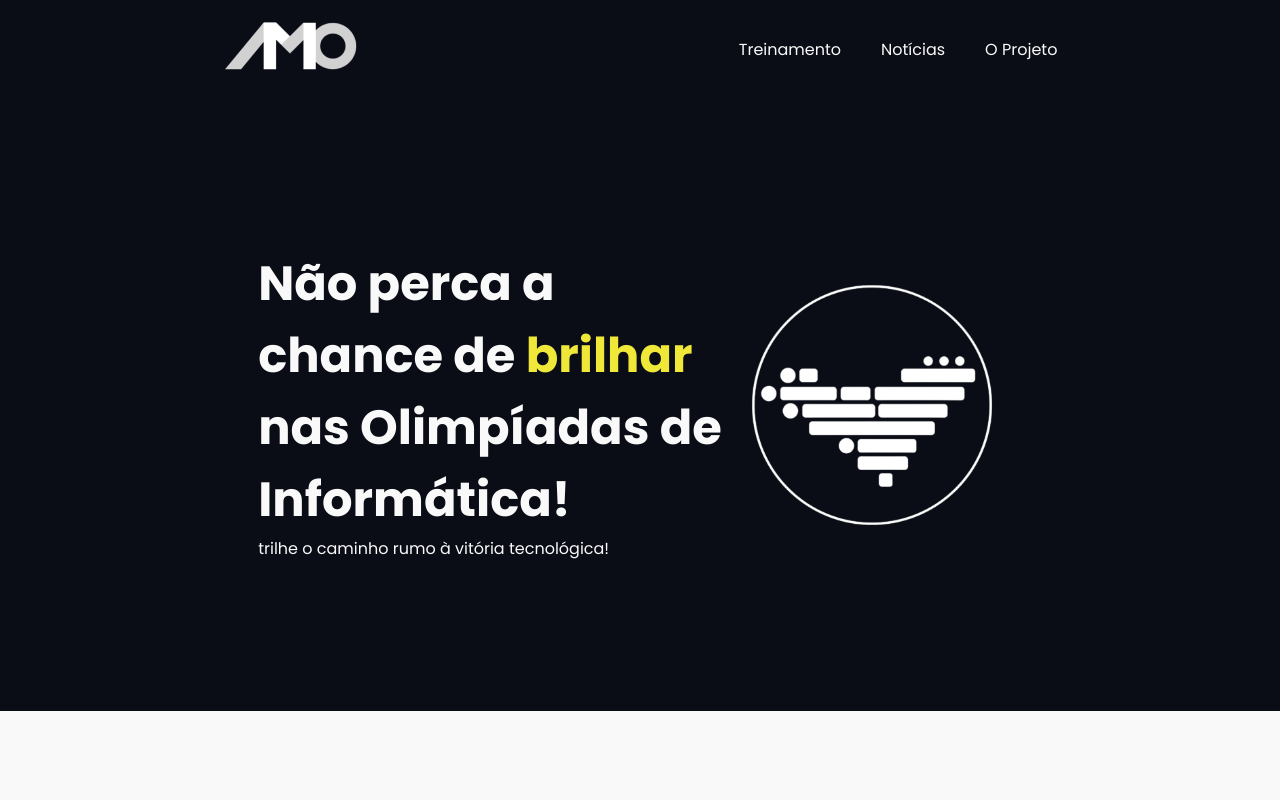
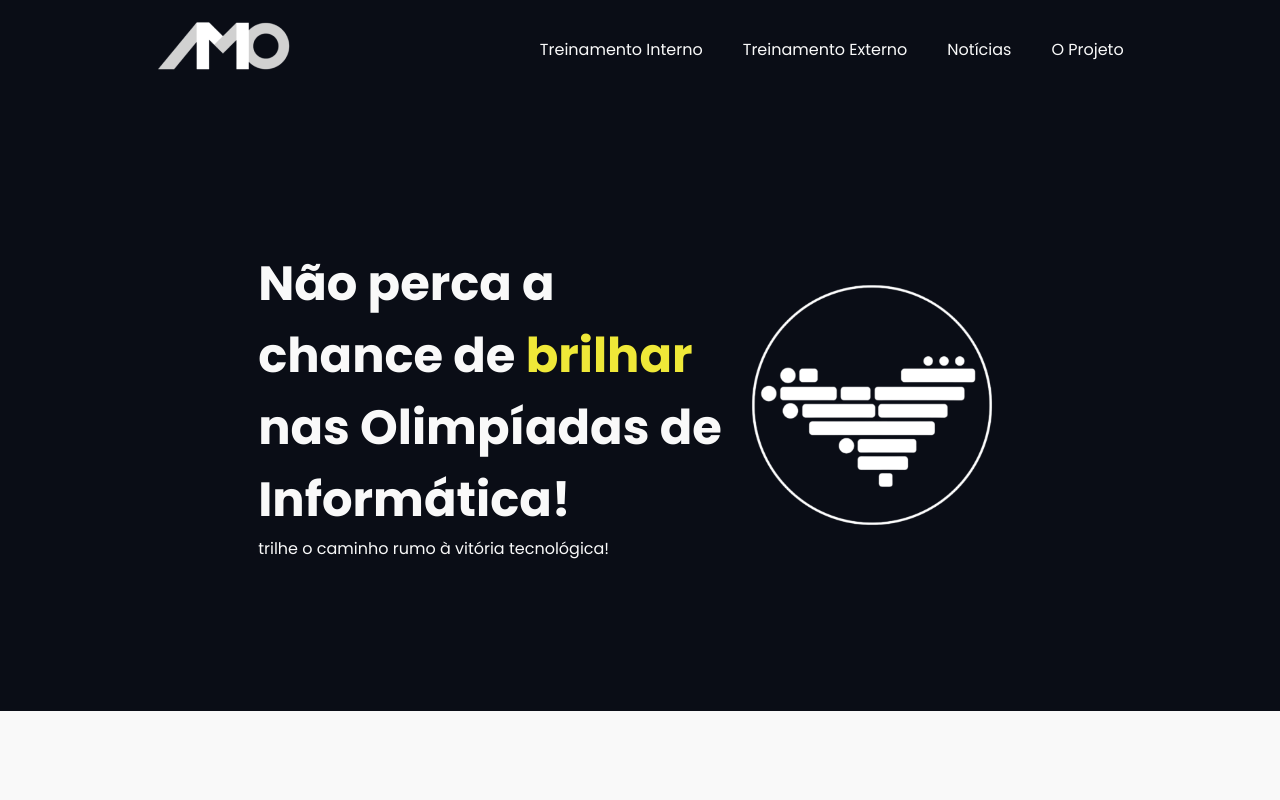
Before and after one commit to engsoft-ifal/divulgacao-amo, a React (Vite) app: page / in a window 1280 px wide. Shown: the top 800 px of the page. Built offline with nearby package versions, Linux system fonts and the light colour scheme.

Commit message:
fix: links quebrados e link para repositorios do treinamento interno e externo

```diff
--- a/src/partsOfPage/footer/Footer.jsx
+++ b/src/partsOfPage/footer/Footer.jsx
@@ -7,7 +7,7 @@ import cpsoftware from '../../../public/apoio/cpsoftware.png';
 import facebook from '../../../public/midias/facebook.svg';
 import instagram from '../../../public/midias/instagram.svg';
 import linkedin from '../../../public/midias/linkedin.svg';
-import twitter from '../../../public/midias/twitter.svg';
+import youtube from '../../../public/midias/youtube.svg'
 
 import FooterStyle from './footer.module.css'
 
@@ -32,7 +32,7 @@ export function Footer() {
                     <a href="https://www.facebook.com/amoifal/" target='_blank'><img src={facebook} alt="Logo do FaceBook" /></a>
                     <a href="https://www.instagram.com/amo.ifal/" target='_blank'><img src={instagram} alt="Logo do instagram" /></a>
                     <a href="https://www.linkedin.com/in/amoifal/" target='_blank'><img src={linkedin} alt="Logo do linkedin" /></a>
-                    <a href="https://twitter.com/amo_mapa56230" target='_blank'><img src={twitter} alt="Logo do twitter" /></a>
+                    <a href="https://www.youtube.com/channel/UCvKTrsUI8pFbvhZ09IBylPA" target='_blank'><img src={youtube} alt="Logo do youtube" /></a>
                 </div>
             </div>
         </footer>
--- a/src/partsOfPage/footer/footer.module.css
+++ b/src/partsOfPage/footer/footer.module.css
@@ -43,6 +43,14 @@
     transform: scale(1.05);
 }
 
+.contato .midias a img {
+    width: 32px;
+}
+
+.contato .midias a:last-child img {
+    filter: invert();
+}
+
 @media only screen and (max-width: 500px) {
     .footer {
         flex-direction: column;
--- a/src/partsOfPage/header/Header.jsx
+++ b/src/partsOfPage/header/Header.jsx
@@ -23,7 +23,8 @@ export function Header() {
 
                     {/* Links do próprio site */}
                     <ul className={HeaderStyles.ul}>
-                        <li><a href="#treinamentos">Treinamento</a></li>
+                        <li><a href="https://github.com/engsoft-ifal/treinamento-interno-amo" target="_blank">Treinamento Interno</a></li>
+                        <li><a href="https://github.com/engsoft-ifal/treinamento-externo-amo" target="_blank">Treinamento Externo</a></li>
                         <li><a href="#noticias">Notícias</a></li>
                         <li><a href="#projeto">O Projeto</a></li>
                     </ul>
```
Also changed, not shown: public/midias/youtube.svg (added).
